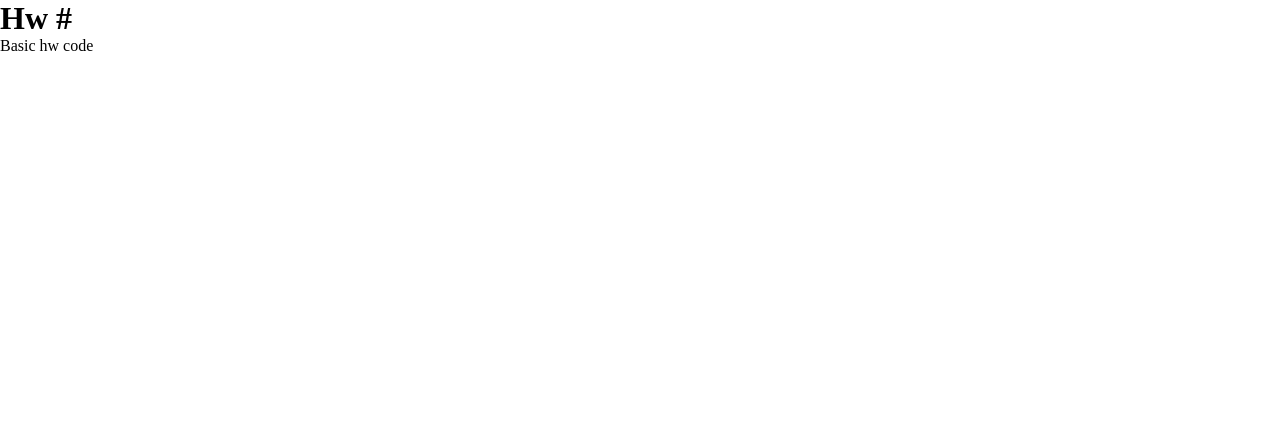
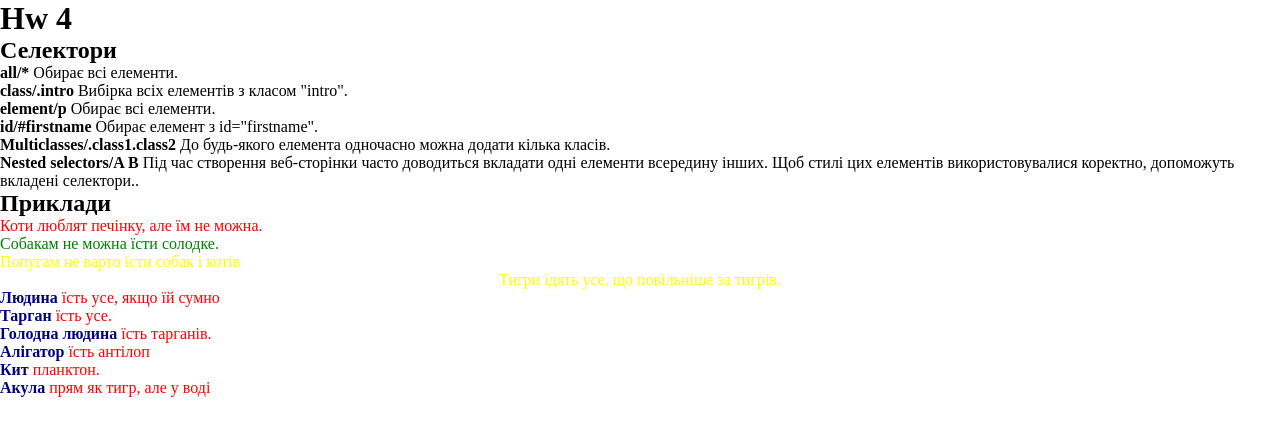
Before and after one commit to DenisKnig/Front-end-Basic-Denys-Knyzhnyk, a plain HTML site: page index.html in a window 1280 px wide. Drawn offline with Linux system fonts and the light colour scheme.

Commit message:
додав css

```diff
--- a/css/style.css
+++ b/css/style.css
@@ -3,3 +3,18 @@
   padding: 0;
   box-sizing: border-box;
 }
+p {
+  color: red;
+}
+#para1 {
+  color: green;
+}
+.discriptid {
+  color: yellow;
+}
+.center {
+  text-align: center;
+}
+p b {
+  color: navy;
+}
--- a/index.html
+++ b/index.html
@@ -4,13 +4,42 @@
 <head>
     <meta charset="UTF-8">
     <meta name="viewport" content="width=device-width, initial-scale=1.0">
-    <title>Hw teplate</title>
+    <title>Hw 4</title>
     <link rel="stylesheet" href="./css/style.css">
 </head>
 
 <body>
-    <h1>Hw #</h1>
-    <p>Basic hw code</p>
+    <h1>Hw 4</h1>
+    <main>
+        <section>
+            <h2>Селектори</h2>
+            <ul>
+                <li><b>all/*</b> Обирає всі елементи.</li>
+                <li><b>class/.intro </b> Вибірка всіх елементів з класом "intro".
+                </li>
+                <li><b>element/p</b> Обирає всі елементи.</li>
+                <li><b>id/#firstname</b> Обирає елемент з id="firstname".</li>
+                <li><b>Multiclasses/.class1.class2</b> До будь-якого елемента одночасно можна додати кілька класів.</li>
+                <li><b>Nested selectors/A B</b> Під час створення веб-сторінки часто доводиться вкладати одні елементи
+                    всередину інших. Щоб стилі цих елементів використовувалися коректно, допоможуть вкладені селектори..
+                </li>
+            </ul>
+        </section>
+        <section>
+            <h2>Приклади</h2>
+            <p>Коти люблят печінку, але їм не можна.</p>
+            <p id="para1">Собакам не можна їсти солодке.</p>
+            <p class="discriptid">Попугам не варто їсти собак і котів</p>
+            <p class="discriptid center">Тигри їдять усе, що повільніше за тигрів.</p>
+            <p><b>Людина</b> їсть усе, якщо їй сумно </p>
+            <p><b>Тарган</b> їсть усе. </p>
+            <p><b>Голодна людина</b> їсть тарганів. </p>
+            <p><b>Алігатор</b> їсть антілоп </p>
+            <p><b>Кит</b> планктон. </p>
+            <p><b>Акула</b> прям як тигр, але у воді </p>
+
+        </section>
+    </main>
 </body>
 
 </html>
```
